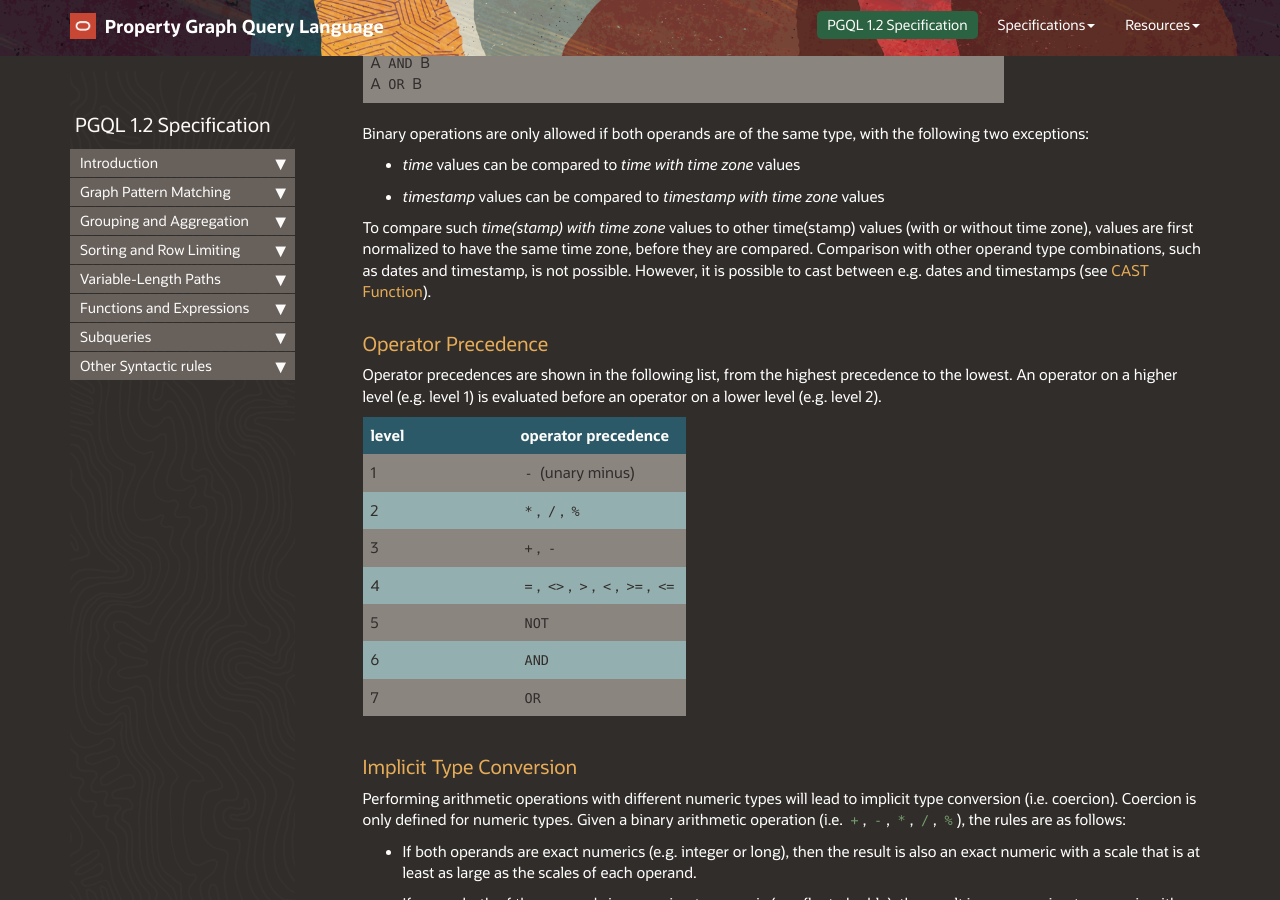
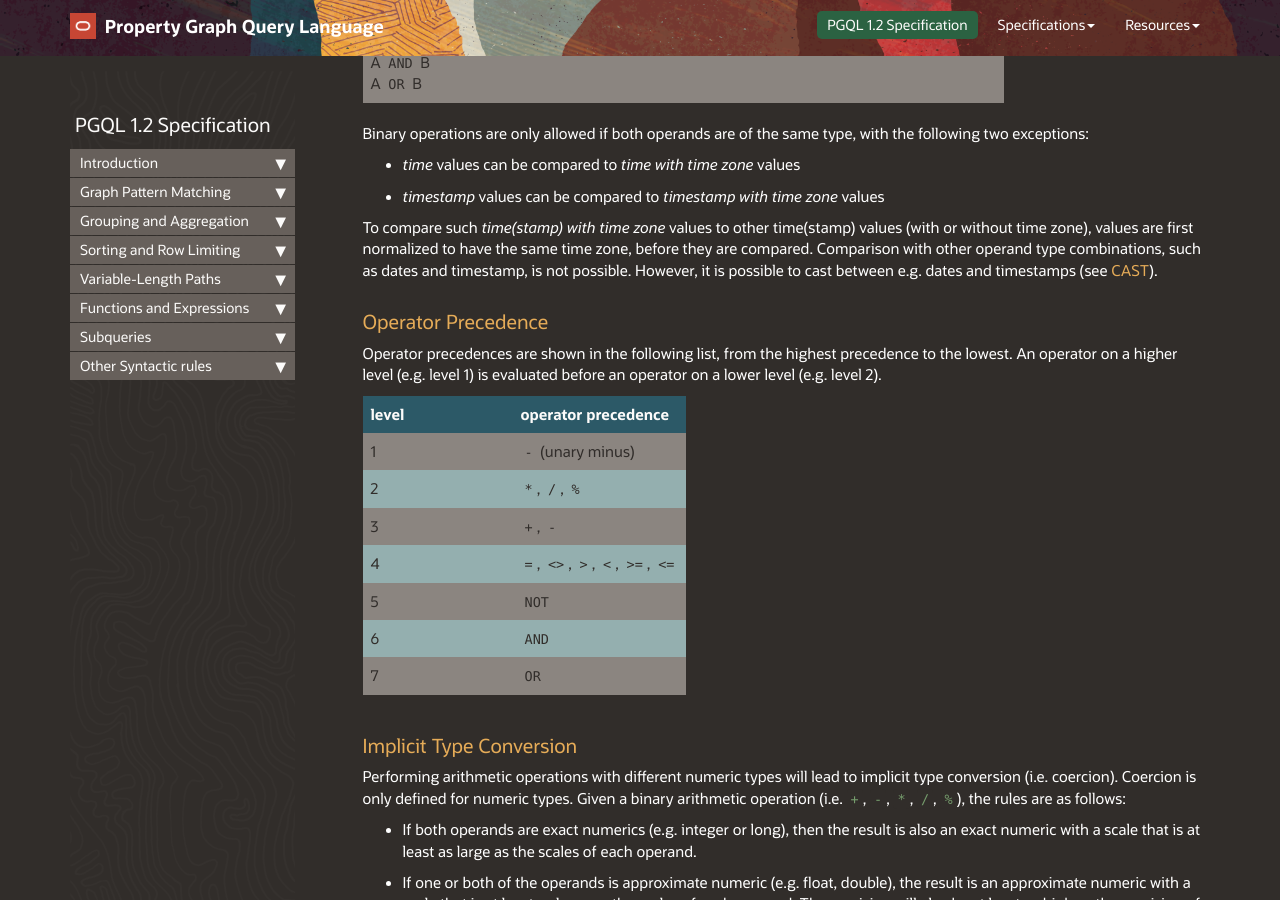
Before and after one commit to oracle/pgql-lang, a Jekyll site: the page built from pages/pgql-1.2-spec.md, in a window 1280 px wide and 900 px high, scrolled down 47069 px. Built offline with Jekyll 4.4.1, drawn with Linux system fonts in a browser that asks for light colours; nearby versions of some CDN libraries; comment, search, counter and statistics services are not loaded.

Commit message:
fix broken links

```diff
--- a/pages/pgql-1.2-spec.md
+++ b/pages/pgql-1.2-spec.md
@@ -1874,7 +1874,7 @@ Binary operations are only allowed if both operands are of the same type, with t
 - _timestamp_ values can be compared to _timestamp with time zone_ values
 
 To compare such _time(stamp) with time zone_ values to other time(stamp) values (with or without time zone), values are first normalized to have the same time zone, before they are compared.
-Comparison with other operand type combinations, such as dates and timestamp, is not possible. However, it is possible to cast between e.g. dates and timestamps (see [CAST Function](#cast-function)).
+Comparison with other operand type combinations, such as dates and timestamp, is not possible. However, it is possible to cast between e.g. dates and timestamps (see [CAST](#cast)).
 
 ### Operator Precedence
 
```
Also changed, not shown: pages/pgql-1.3-spec.md (+1 -1 lines).
